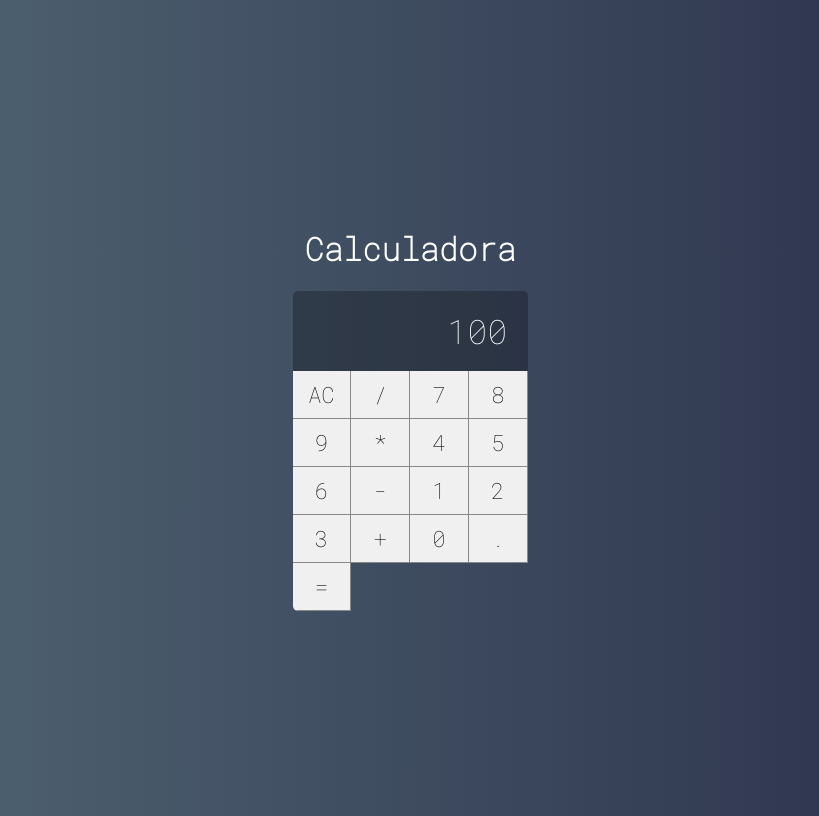
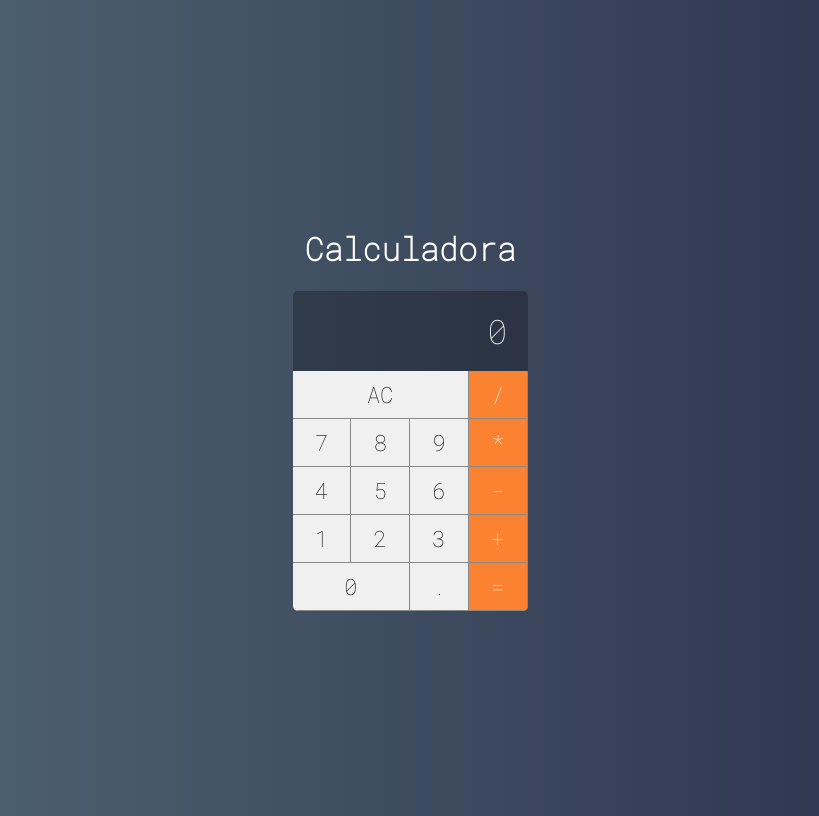
Before and after one commit to fellype-moura-flooxai/react-course, a React (Create React App) app in the folder calculadora/: page / in a window 1280 px wide. Shown: the whole page, without its empty margins (230-1049 px from the left). Built offline with nearby package versions, Linux system fonts and the light colour scheme.

Commit message:
feat: add function buttons and operation button style

```diff
--- a/calculadora/src/components/Button.css
+++ b/calculadora/src/components/Button.css
@@ -12,3 +12,25 @@
     border-bottom: var(--border-button);
     outline: none;
 }
+
+.button:active {
+    background-color: #ccc;
+
+}
+
+button.triple {
+    grid-column: span 3;
+}
+
+button.double {
+    grid-column: span 2;
+}
+
+.button.operation {
+    background-color: #fa8231;
+    color: #fff;
+}
+
+.button.operation:active {
+    background-color: #fa8231cc;
+}
--- a/calculadora/src/components/Button.jsx
+++ b/calculadora/src/components/Button.jsx
@@ -1,5 +1,18 @@
 import React from "react";
 import './Button.css'
 
-export default props =>
-    <button className="button">{props.label}</button>
+export default props => {
+    let classes = 'button '
+    classes += props.operation ? 'operation' : ''
+    classes += props.double ? 'double' : ''
+    classes += props.triple ? 'triple' : ''
+
+    return (
+        <button
+        onClick={e => props.click && props.click(props.label)}
+        className={classes}>
+            {props.label}
+        </button>
+
+    )
+}
--- a/calculadora/src/main/Calculator.jsx
+++ b/calculadora/src/main/Calculator.jsx
@@ -5,27 +5,48 @@
 import Display from '../components/Display'
 
 export default class Calculator extends Component {
+
+    constructor(props) {
+        super(props)
+
+        this.clearMemory = this.clearMemory.bind(this)
+        this.setOperation = this.setOperation.bind(this)
+        this.addDigit = this.addDigit.bind(this)
+    }
+
+    clearMemory() {
+        console.log('limpar')
+    }
+
+    setOperation(operation) {
+        console.log(operation)
+    }
+
+    addDigit(n) {
+        console.log(n)
+    }
+
     render() {
         return (
             <div className="calculator">
-                <Display value={100} />
-                <Button label="AC"/>
-                <Button label="/"/>
-                <Button label="7"/>
-                <Button label="8"/>
-                <Button label="9"/>
-                <Button label="*"/>
-                <Button label="4"/>
-                <Button label="5"/>
-                <Button label="6"/>
-                <Button label="-"/>
-                <Button label="1"/>
-                <Button label="2"/>
-                <Button label="3"/>
-                <Button label="+"/>
-                <Button label="0"/>
-                <Button label="."/>
-                <Button label="="/>
+                <Display value={0} />
+                <Button label="AC" click={this.clearMemory} triple />
+                <Button label="/" click={this.setOperation} operation/>
+                <Button label="7" click={this.addDigit} />
+                <Button label="8" click={this.addDigit} />
+                <Button label="9" click={this.addDigit} />
+                <Button label="*" click={this.setOperation} operation/>
+                <Button label="4" click={this.addDigit} />
+                <Button label="5" click={this.addDigit} />
+                <Button label="6" click={this.addDigit} />
+                <Button label="-" click={this.setOperation} operation/>
+                <Button label="1" click={this.addDigit} />
+                <Button label="2" click={this.addDigit} />
+                <Button label="3" click={this.addDigit} />
+                <Button label="+" click={this.setOperation} operation/>
+                <Button label="0" click={this.addDigit} double />
+                <Button label="." click={this.addDigit} />
+                <Button label="=" click={this.setOperation} operation/>
 
 
             </div>
```
